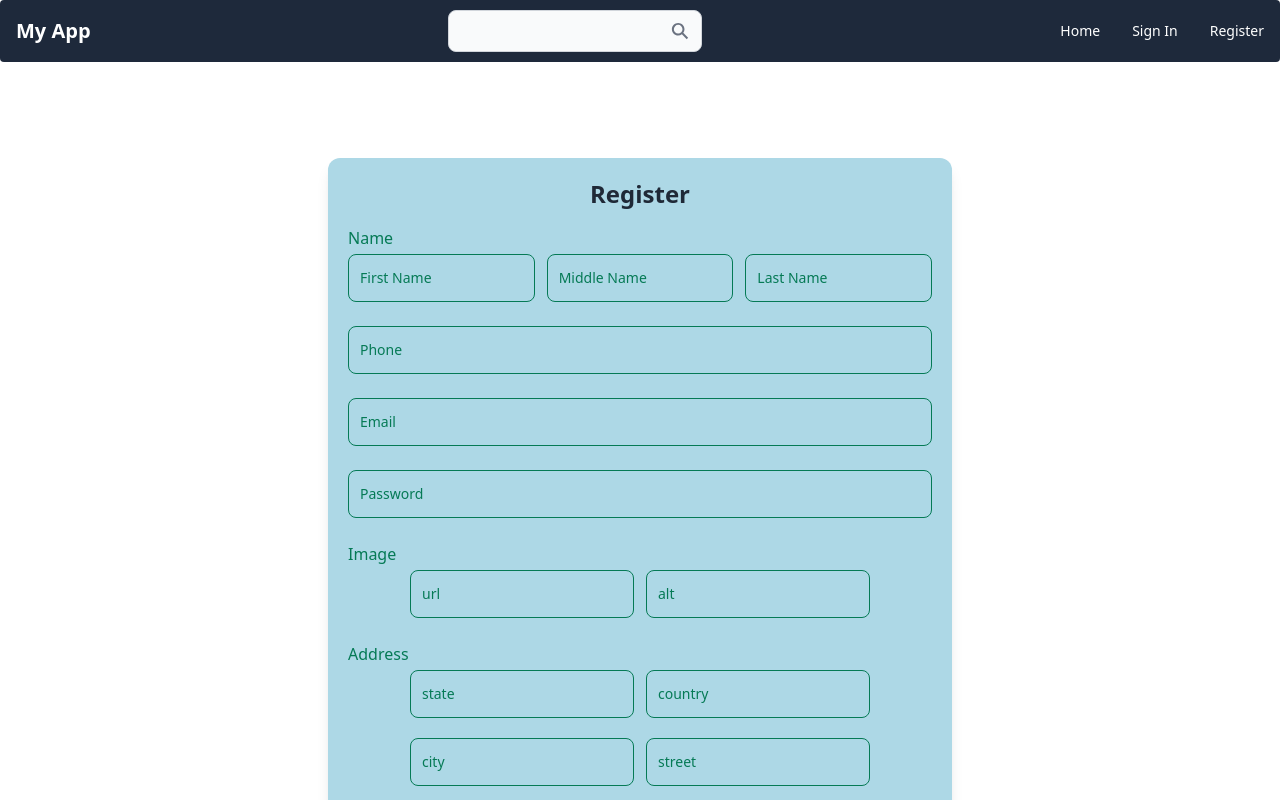
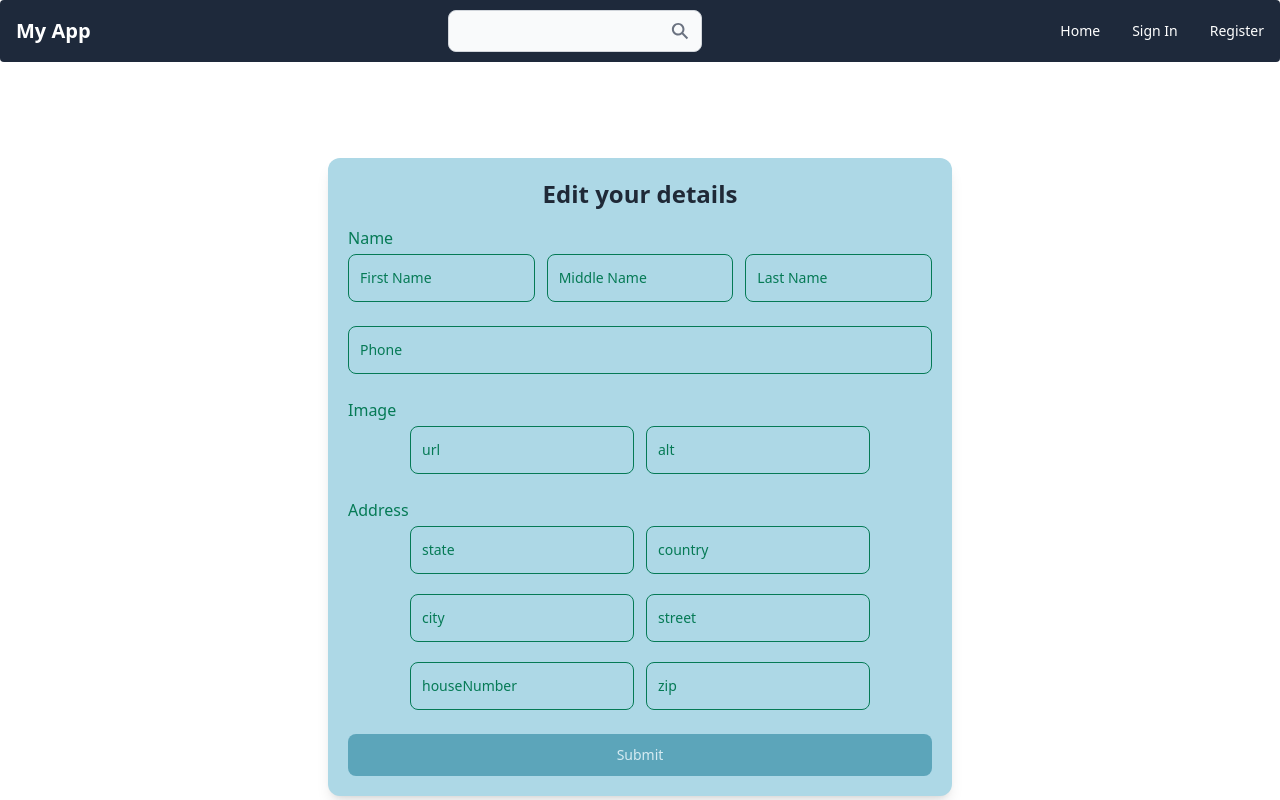
Before and after one commit to yafitb11/react-project, a React (Vite) app: page /edit-profile in a window 1280 px wide. Shown: the top 800 px of the page. Built offline with nearby package versions, Linux system fonts and the light colour scheme.

Commit message:
edit profile finish

```diff
--- a/src/pages/EditProfile.tsx
+++ b/src/pages/EditProfile.tsx
@@ -7,9 +7,13 @@ import { FormData } from "../types/formData";
 import { toast } from "react-toastify";
 import { useNavigate } from "react-router-dom";
 import useAuth from "../hooks/useAuth";
+import { jwtDecode } from "jwt-decode";
+import { useDispatch } from "react-redux";
+import { userActions } from "../store/userSlice";
 
 export default function EditProfile() {
     const { user } = useAuth();
+    const dispatch = useDispatch();
     const navigate = useNavigate();
     const { register, handleSubmit, formState: { errors, isValid },
     } = useForm<FormData>({
@@ -20,8 +24,6 @@ export default function EditProfile() {
                 last: user?.name.last,
             },
             phone: user?.phone,
-            email: user?.email,
-            password: user?.password,
             image: {
                 url: user?.image.url,
                 alt: user?.image.alt,
@@ -41,28 +43,27 @@ export default function EditProfile() {
     });
 
     const submitForm = async (data: FormData) => {
-        console.log(data);
+        const token = localStorage.getItem("token");
+        if (token) {
+            const parsedToken = jwtDecode(token) as { _id: string; };
 
+            axios.defaults.headers.common["x-auth-token"] = token;
+            try {
+                const response = await axios.put(
+                    "https://monkfish-app-z9uza.ondigitalocean.app/bcard2/users/" + parsedToken._id, data);
 
-        try {
-            const token = localStorage.getItem("token");
-            console.log(token)
-            axios.defaults.headers.common["x-auth-token"] = token;
-            const response = await axios.put(
-                "https://monkfish-app-z9uza.ondigitalocean.app/bcard2/users/6559f2dbdedf2db2b52bde42", data);
-            console.log(response.status);
+                if (response.status === 200) {
+                    dispatch(userActions.login(response.data));
+                    toast.success("editing was successful", { autoClose: 2000, });
+                    navigate('/profile');
+                }
 
-            if (response.status === 201) {
-                toast.success("editing was successful", { autoClose: 2000, });
-                navigate('/profile');
+            } catch (error) {
+                console.log("Error registering:", error);
+                toast.error("something went wrong", { autoClose: 2000, });
             }
-
-        } catch (error) {
-            console.log("Error registering:", error);
-            toast.error("something went wrong", { autoClose: 2000, });
         }
-
-    };
+    }
 
 
     return (
@@ -70,7 +71,7 @@ export default function EditProfile() {
 
             <form onSubmit={handleSubmit(submitForm)} className="myform w-[50%] ">
 
-                <h1 className="text-2xl font-bold text-gray-800">Register</h1>
+                <h1 className="text-2xl font-bold text-gray-800">Edit your details</h1>
 
                 <fieldset className="flex gap-3 justify-center" >
                     <legend className="mb-1" style={{ color: "#057A55" }}>Name</legend>
@@ -99,18 +100,6 @@ export default function EditProfile() {
                 />
                 {errors.phone && (
                     <p className="text-sm text-red-500">{errors.phone.message}</p>
-                )}
-
-                <FloatingLabel  {...register("email")} variant="outlined" label="Email"
-                    type="email" color={errors.email ? "error" : "success"} />
-                {errors.email && (
-                    <p className="text-sm text-red-500">{errors.email.message}</p>
-                )}
-
-                <FloatingLabel {...register("password")} variant="outlined" label="Password"
-                    type="password" color={errors.password ? "error" : "success"} />
-                {errors.password && (
-                    <p className="text-sm text-red-500">{errors.password.message}</p>
                 )}
 
 
--- a/src/pages/profile.tsx
+++ b/src/pages/profile.tsx
@@ -17,10 +17,8 @@ const Profile = () => {
                 <p>Name: {user.name.first} {user.name.middle} {user.name.last}</p>
                 <p> Phone: {user.phone} </p>
                 <p> Email: {user.email} </p>
-                <p> Password:{user.password}  </p>
                 <p> Adress: {user.address.state} {user.address.country} {user.address.city} {user.address.street} {user.address.houseNumber}</p>
                 <p> isBusiness: {user.isBusiness ? "yes" : "no"}</p>
-
             </Card>}
 
             <Button onClick={moveToEditProfilePage}>Edit your details</Button>
--- a/src/validations/editUser.joi.ts
+++ b/src/validations/editUser.joi.ts
@@ -13,18 +13,7 @@ export const editUserSchema = Joi.object({
         .ruleset.regex(/0[0-9]{1,2}-?\s?[0-9]{3}\s?[0-9]{4}/)
         .rule({ message: 'user "phone" mast be a valid phone number' })
         .required(),
-    email: Joi.string()
-        .email({ tlds: { allow: false } })
-        .required(),
-    password: Joi.string()
-        .ruleset.regex(
-            /((?=.*\d{1})(?=.*[A-Z]{1})(?=.*[a-z]{1})(?=.*[!@#$%^&*-]{1}).{7,20})/
-        )
-        .rule({
-            message:
-                'user "password" must be at least nine characters long and contain an uppercase letter, a lowercase letter, a number and one of the following characters !@#$%^&*-',
-        })
-        .required(),
+
     image: Joi.object()
         .keys({
             url: Joi.string()
```
